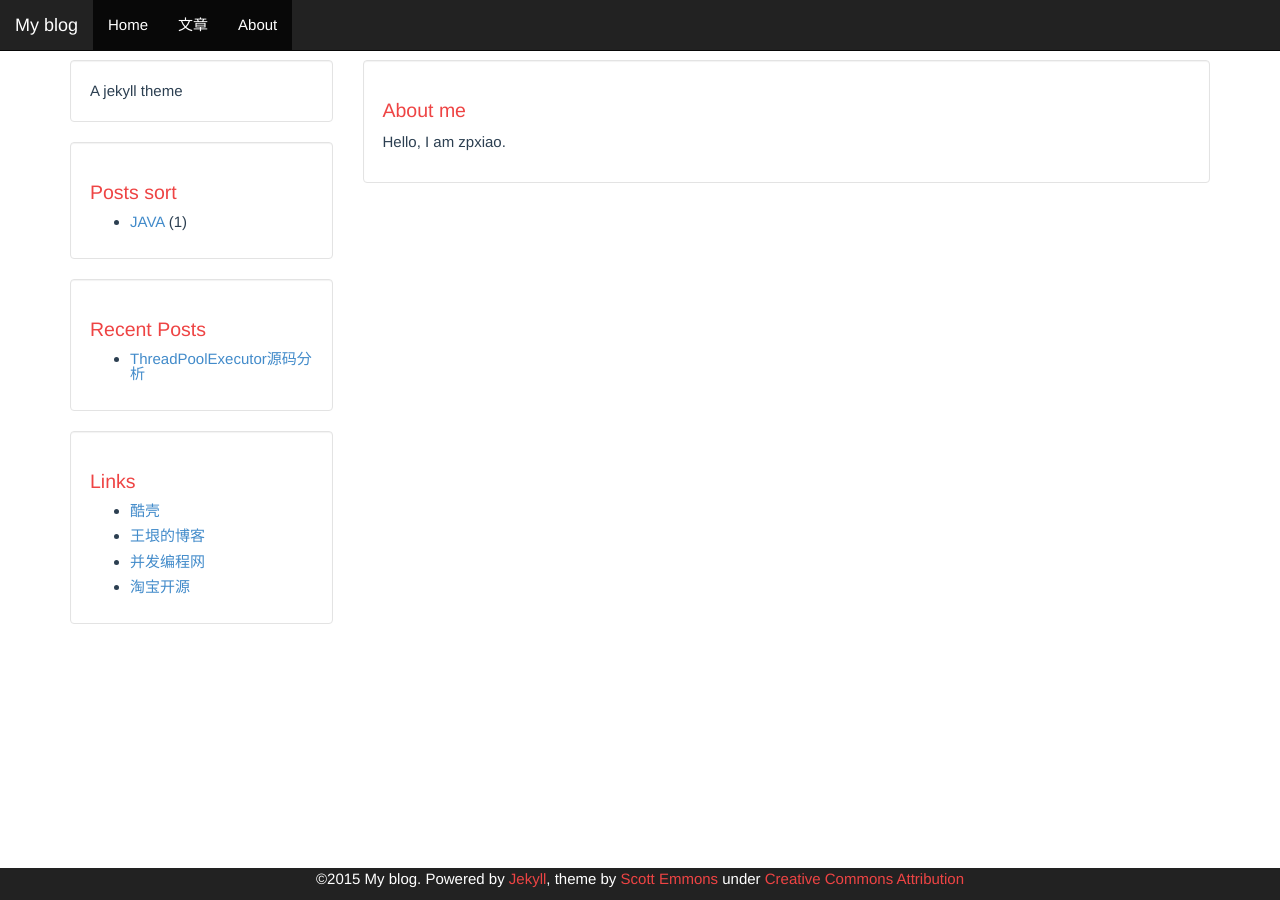
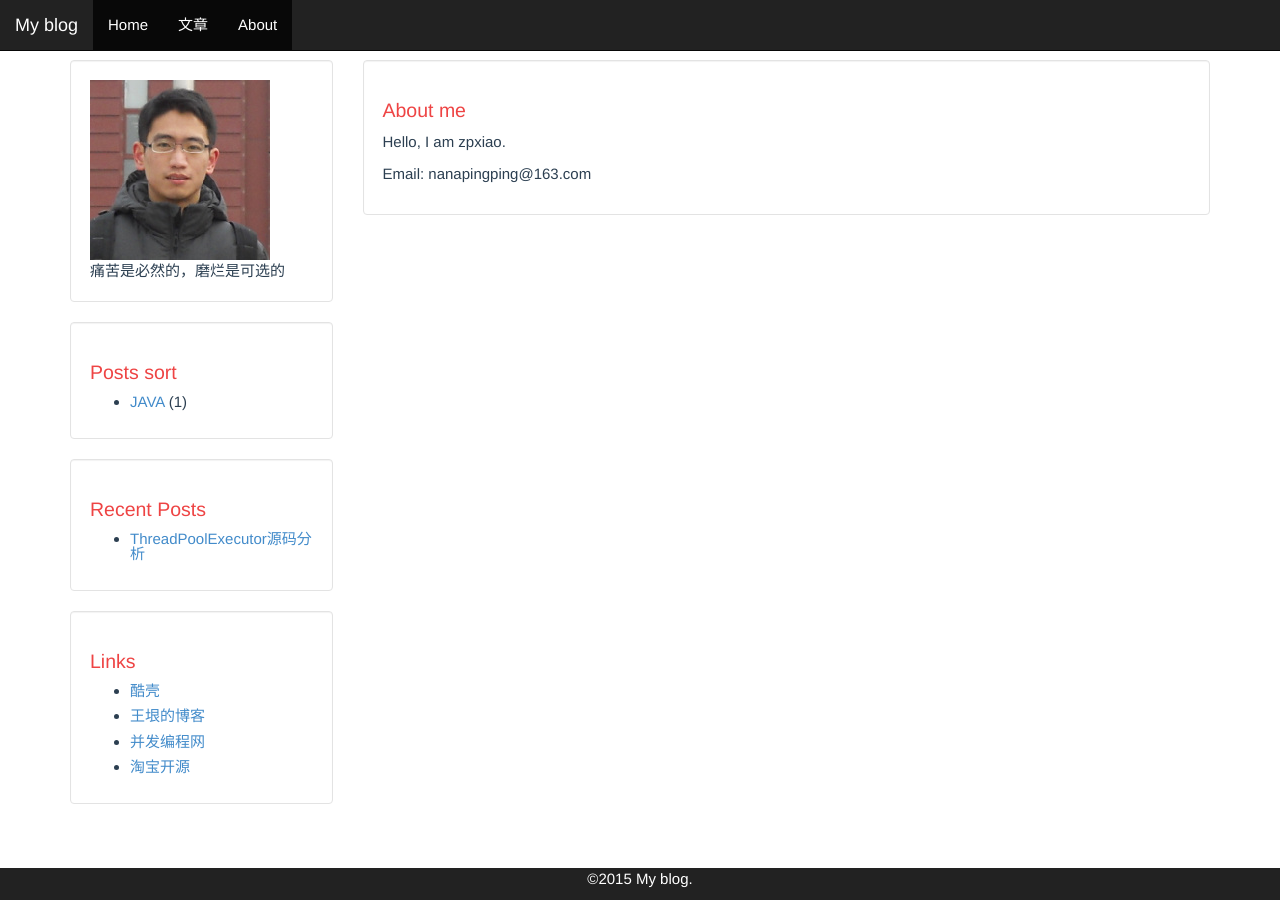
Before and after one commit to pingqunnayang/pingqunnayang.github.io, a Jekyll site: the page built from about.html, in a window 1280 px wide. Built offline with Jekyll 4.4.1, drawn with Linux system fonts in a browser that asks for light colours; Markdown is read by kramdown in place of the engine named in the settings.

Commit message:
add image

```diff
--- a/_includes/footer.html
+++ b/_includes/footer.html
@@ -1,9 +1,7 @@
 <div class="container-fluid">
     <div class="row-fluid">
         <div class="span12 footer navbar-inverse navbar-fixed-bottom">
-            <p class="copyright">&copy;{{ site.time | date: '%Y' }} {{ site.name }}. Powered by <a href="http://jekyllrb.com">Jekyll</a>, theme by <a href="https://github.com/scotte/jekyll-clean">Scott Emmons</a>
-            under
-            <a href="http://creativecommons.org/licenses/by/4.0/">Creative Commons Attribution</a></p>
+            <p class="copyright">&copy;{{ site.time | date: '%Y' }} {{ site.name }}.
         </div>
     </div>
 </div>
--- a/_includes/sidebar.html
+++ b/_includes/sidebar.html
@@ -1,5 +1,6 @@
 <div class="sidebar well">
-{{ site.description }}
+    <div><img src="/images/mine.jpg"></div>
+    痛苦是必然的，磨烂是可选的
 </div>
 
 <div class='sidebar well category'>
--- a/about.html
+++ b/about.html
@@ -5,4 +5,5 @@ layout: default
 <div class="well">
     <h1>About me</h1>
     <p>Hello, I am zpxiao.</p>
+    <p>Email: nanapingping@163.com</p>
 </div>
```
Also changed, not shown: images/mine.jpg (added).
